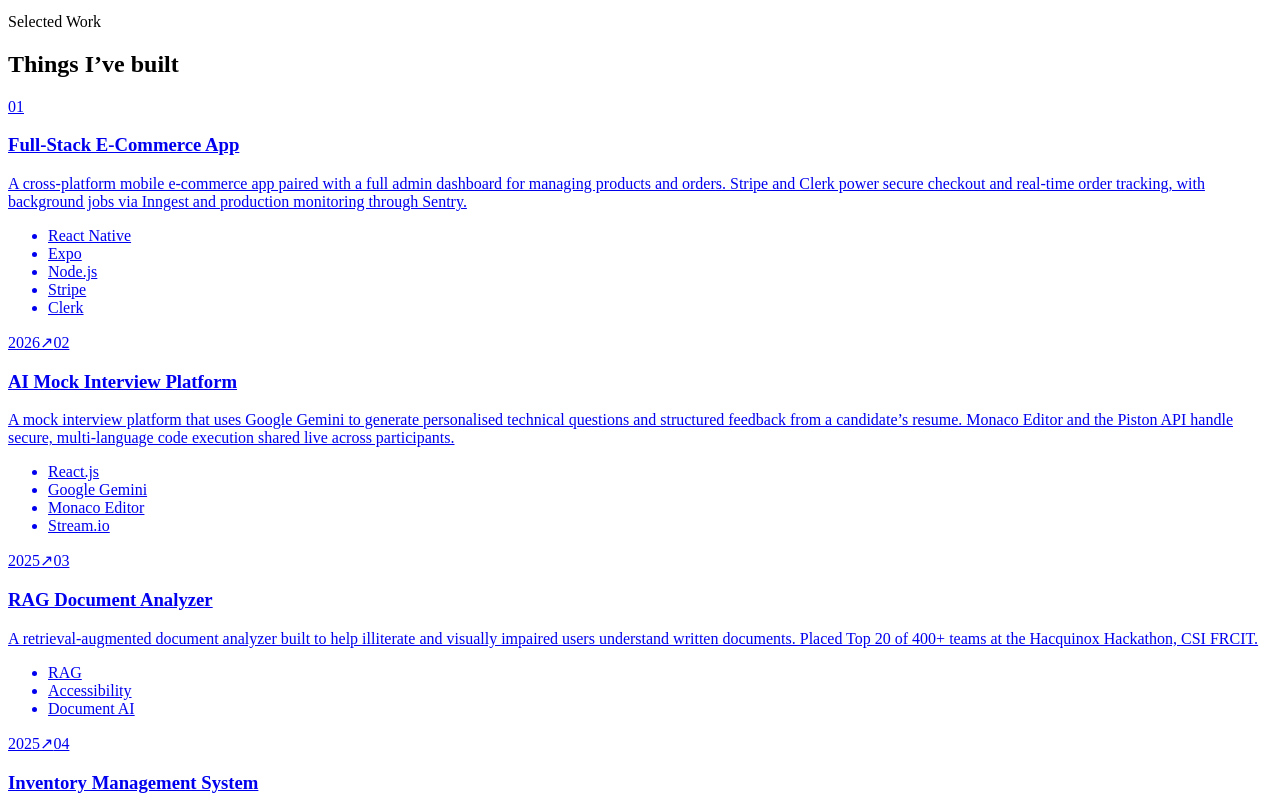
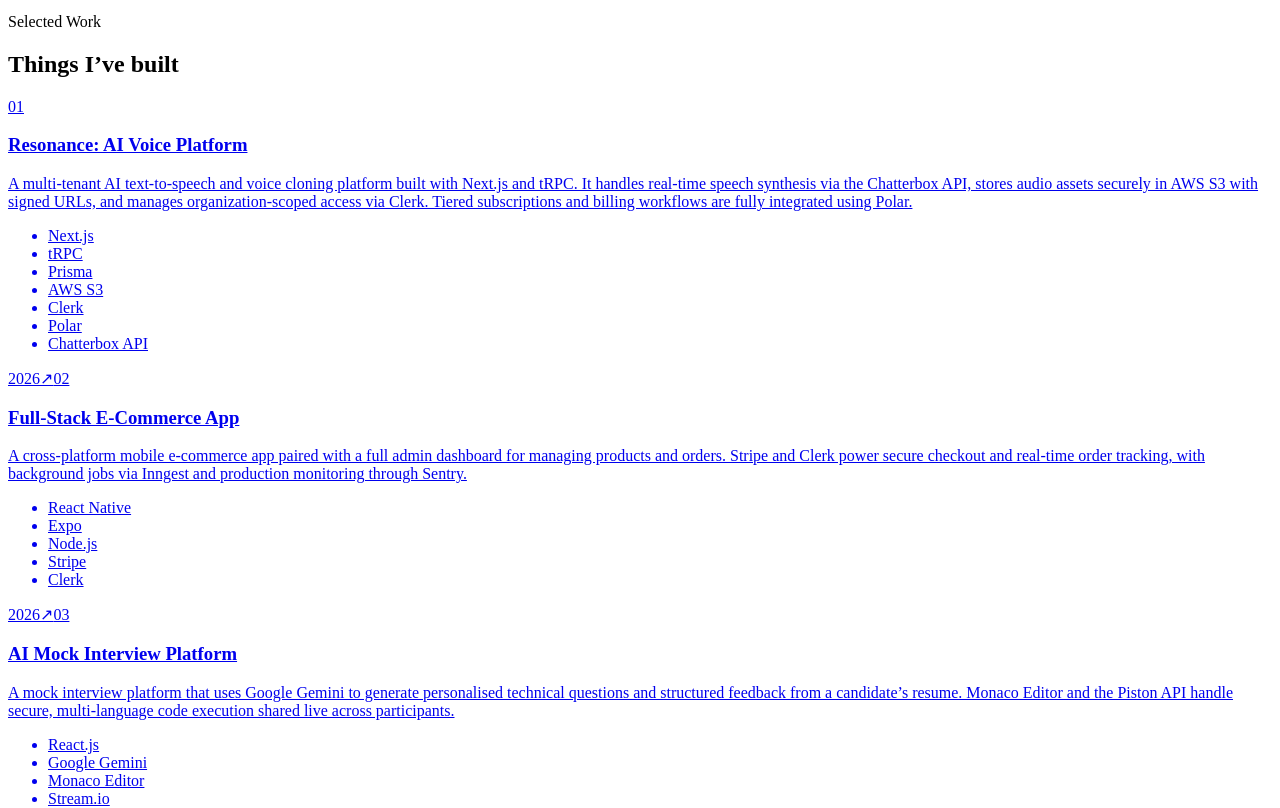
Before and after one commit to adil162006/porttfolio, a React (Vite) app: page / in a window 1280 px wide. Shown: the part 1160-1968 px from the top of the page. Built offline with nearby package versions, Linux system fonts and the light colour scheme; the HTML template or start-up script is replaced by a standard one.

Commit message:
added new project

```diff
--- a/src/data/content.js
+++ b/src/data/content.js
@@ -28,26 +28,36 @@
 ]
 
 export const PROJECTS = [
+ {
+    index: '01',
+    title: 'Resonance: AI Voice Platform',
+    year: '2026',
+    tags: ['Next.js', 'tRPC', 'Prisma', 'AWS S3', 'Clerk', 'Polar', 'Chatterbox API'],
+    description:
+      'A multi-tenant AI text-to-speech and voice cloning platform built with Next.js and tRPC. It handles real-time speech synthesis via the Chatterbox API, stores audio assets securely in AWS S3 with signed URLs, and manages organization-scoped access via Clerk. Tiered subscriptions and billing workflows are fully integrated using Polar.',
+    link: 'https://github.com/adilasync/Auris',
+  }
+  ,
   {
-    index: '01',
+    index: '02',
     title: 'Full-Stack E-Commerce App',
     year: '2026',
     tags: ['React Native', 'Expo', 'Node.js', 'Stripe', 'Clerk'],
     description:
       'A cross-platform mobile e-commerce app paired with a full admin dashboard for managing products and orders. Stripe and Clerk power secure checkout and real-time order tracking, with background jobs via Inngest and production monitoring through Sentry.',
-    link: '#',
+    link: 'https://github.com/adil162006/ecommerce-reactnative',
   },
   {
-    index: '02',
+    index: '03',
     title: 'AI Mock Interview Platform',
     year: '2025',
     tags: ['React.js', 'Google Gemini', 'Monaco Editor', 'Stream.io'],
     description:
       'A mock interview platform that uses Google Gemini to generate personalised technical questions and structured feedback from a candidate\u2019s resume. Monaco Editor and the Piston API handle secure, multi-language code execution shared live across participants.',
-    link: '#',
+    link: 'https://github.com/adil162006/Interview-Platform',
   },
   {
-    index: '03',
+    index: '04',
     title: 'RAG Document Analyzer',
     year: '2025',
     tags: ['RAG', 'Accessibility', 'Document AI'],
@@ -56,7 +66,7 @@
     link: '#',
   },
   {
-    index: '04',
+    index: '05',
     title: 'Inventory Management System',
     year: '2025',
     tags: ['Real-time', 'Multi-user', 'Hackathon Build'],
```
